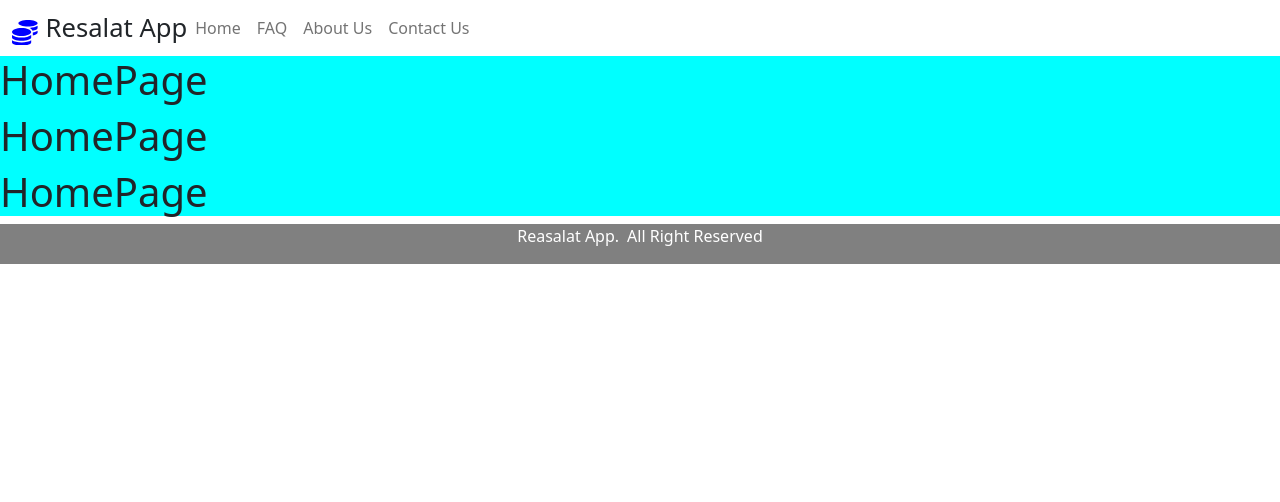
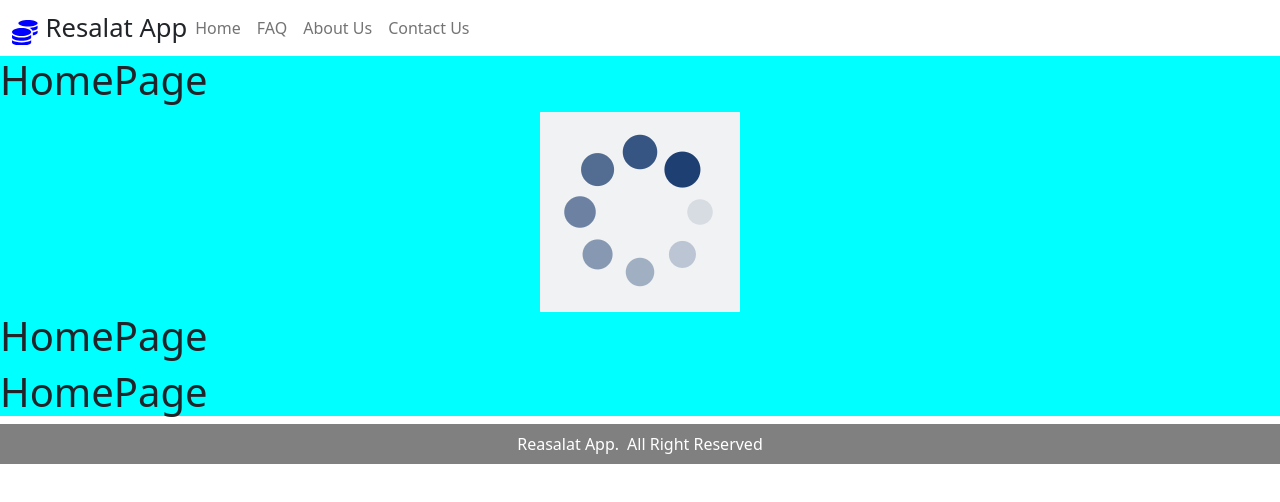
Before and after one commit to mahdizaremz66/resalat-app, a React (Create React App) app: page / in a window 1280 px wide. Shown: the top 502 px of the page. Built offline with nearby package versions, Linux system fonts and the light colour scheme.

Commit message:
spinner impelemnted

```diff
--- a/src/App.jsx
+++ b/src/App.jsx
@@ -1,4 +1,4 @@
-import FooterComponent from "./components/ui/Footer.components";
+import FooterComponent from "./components/ui/Footer.component";
 import NavbarComponent from "./components/ui/Navbar.component";
 import { Routes ,Route} from "react-router-dom";
 import HomePage from "./pages/Home.page";
--- a/src/components/ui/Footer.css
+++ b/src/components/ui/Footer.css
@@ -1,7 +1,7 @@
 .footer{
     display: flex;
     justify-content: center;
-    text-align: center;
+    align-items: center;
     color: white;
     background-color: gray;
     height: 40px;
--- /dev/null
+++ b/src/components/ui/Spinner.component.jsx
@@ -0,0 +1,13 @@
+import React from 'react';
+import spinnrtImg from '../../assests/images/Spinner.gif'
+
+const Spinner = () => {
+    return (
+        <div className='d-flex justify-content-center align-items-center'>
+            <img src={spinnrtImg} alt="spinner" />
+        </div>
+
+    );
+};
+
+export default Spinner;
--- a/src/pages/Home.page.jsx
+++ b/src/pages/Home.page.jsx
@@ -1,9 +1,11 @@
 import React from 'react'
+import Spinner from '../components/ui/Spinner.component';
 
 const HomePage = () => {
       return (
         <div>
             <h1>HomePage</h1>
+            <Spinner />
             <h1>HomePage</h1>
             <h1>HomePage</h1>
         </div>
```
Also changed, not shown: src/assests/images/Spinner.gif (added), src/components/ui/Footer.component.jsx (renamed from src/components/ui/Footer.components.jsx).
